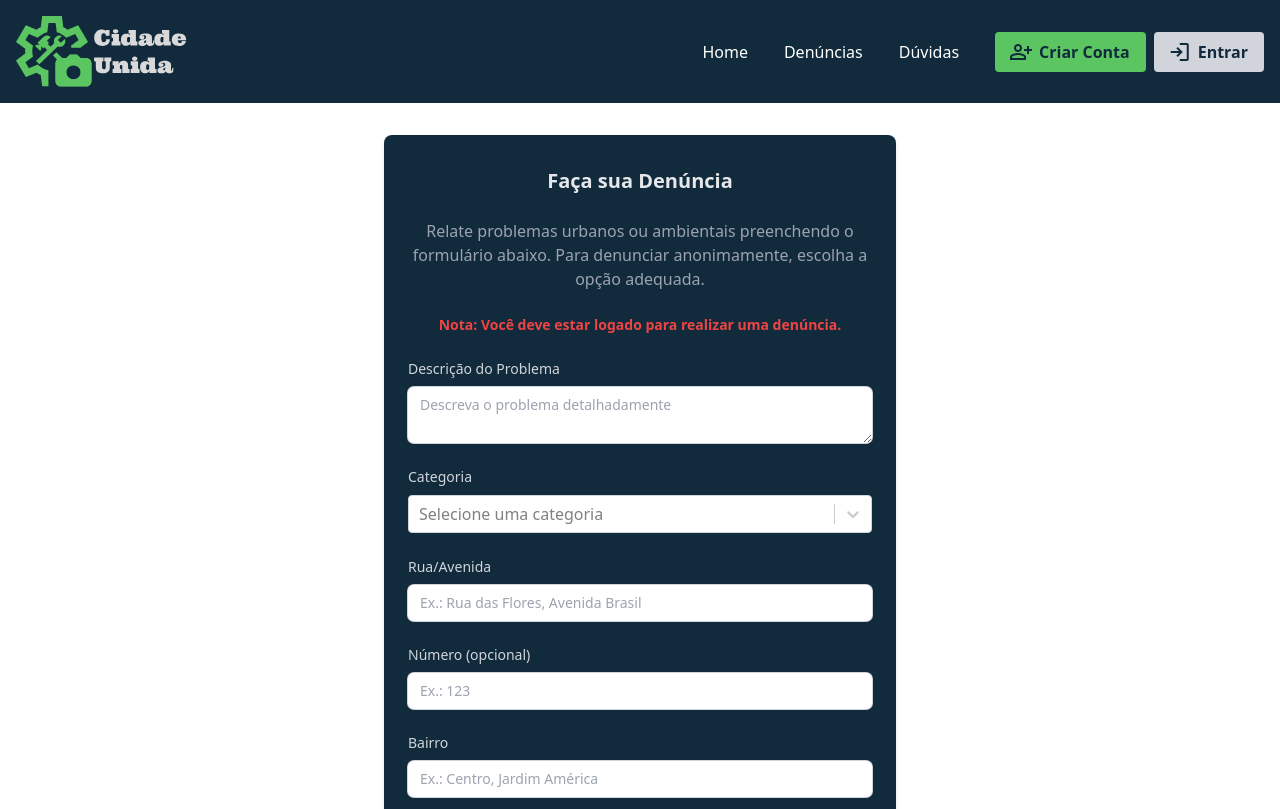
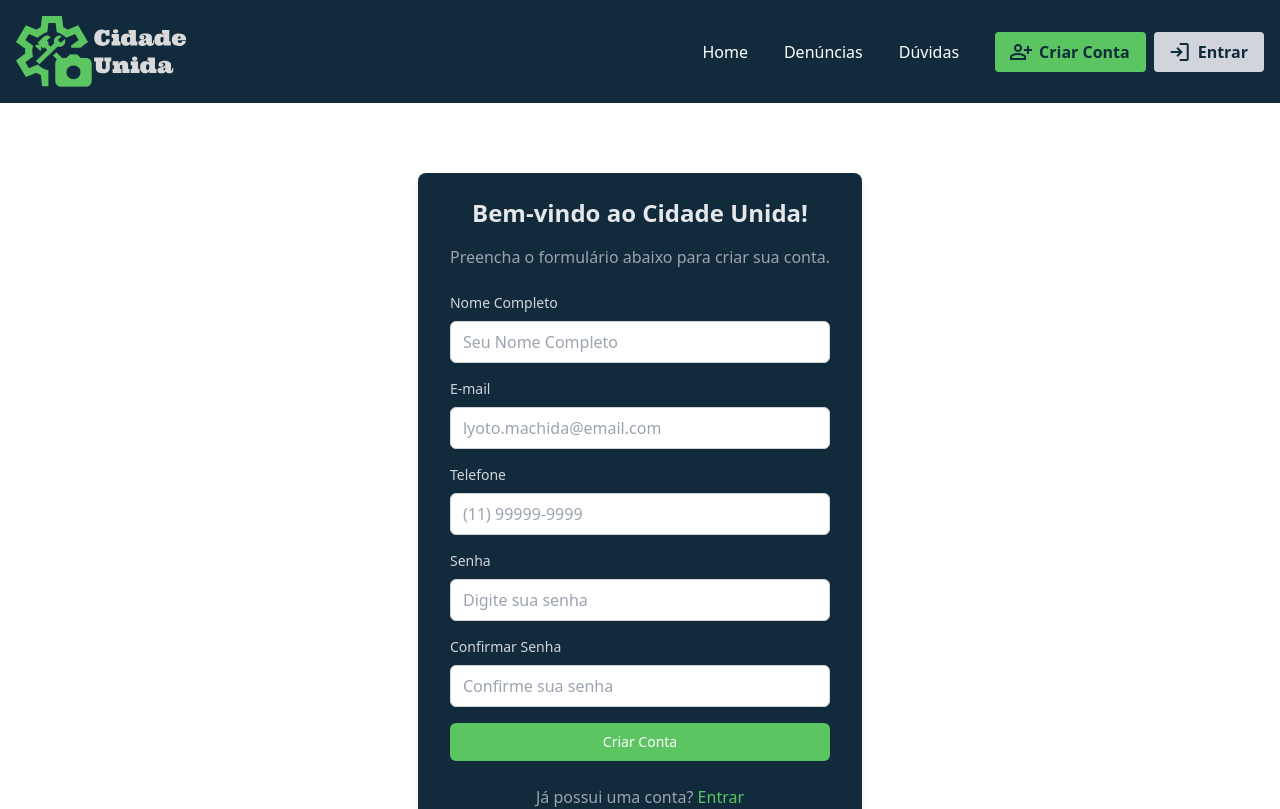
Before and after one commit to rafaelromwno/cidade-integra-frontend, a React (Vite) app in the folder frontend/: page / in a window 1280 px wide. Shown: the top 809 px of the page. Built offline with nearby package versions, Linux system fonts and the light colour scheme.

Commit message:
feat: migrando a pagina "criarconta"

```diff
--- a/frontend/src/App.jsx
+++ b/frontend/src/App.jsx
@@ -1,14 +1,14 @@
-import { useState } from "react";
 import PaginaInicial from "./pages/PaginaInicial";
 import Duvidas from "./pages/Duvidas";
 import Denuncia from "./pages/Denuncia";
+import CriarConta from "./pages/CriarConta"
 
 function App() {
-  const [count, setCount] = useState(0);
+
 
   return (
     <>
-      <Denuncia />
+      <CriarConta />
     </>
   );
 }
--- /dev/null
+++ b/frontend/src/components/FormularioCriarConta.jsx
@@ -0,0 +1,70 @@
+import { useState } from "react";
+
+export default function CriarConta() {
+  const [form, setForm] = useState({
+    nome: "",
+    email: "",
+    telefone: "",
+    senha: "",
+    confirmarSenha: "",
+  });
+
+  const handleChange = (e) => {
+    setForm({ ...form, [e.target.name]: e.target.value });
+  };
+
+  const handleSubmit = (e) => {
+    e.preventDefault();
+    console.log("Dados do formulário:", form);
+    // Aqui você pode integrar com Firebase Authentication
+  };
+
+  return (
+    <div className="flex items-center justify-center min-h-screen">
+      <div className="bg-azul-paleta shadow-md rounded-lg px-8 py-6 max-w-md">
+        <h1 className="text-2xl font-bold text-center mb-4 text-gray-200">
+          Bem-vindo ao Cidade Unida!
+        </h1>
+        <p className="text-center text-gray-400 mb-6">
+          Preencha o formulário abaixo para criar sua conta.
+        </p>
+
+        <form onSubmit={handleSubmit}>
+          {[
+            { label: "Nome Completo", name: "nome", type: "text", placeholder: "Seu Nome Completo" },
+            { label: "E-mail", name: "email", type: "email", placeholder: "lyoto.machida@email.com" },
+            { label: "Telefone", name: "telefone", type: "tel", placeholder: "(11) 99999-9999" },
+            { label: "Senha", name: "senha", type: "password", placeholder: "Digite sua senha" },
+            { label: "Confirmar Senha", name: "confirmarSenha", type: "password", placeholder: "Confirme sua senha" },
+          ].map(({ label, name, type, placeholder }) => (
+            <div className="mb-4" key={name}>
+              <label className="block text-sm font-medium text-gray-300 mb-2">
+                {label}
+              </label>
+              <input
+                type={type}
+                name={name}
+                value={form[name]}
+                onChange={handleChange}
+                className="shadow-sm rounded-md w-full px-3 py-2 border border-gray-300 focus:outline-none focus:ring-indigo-500 focus:border-indigo-500"
+                placeholder={placeholder}
+                required
+              />
+            </div>
+          ))}
+
+          <button
+            type="submit"
+            className="w-full flex justify-center py-2 px-4 border border-transparent rounded-md shadow-sm text-sm font-medium text-white bg-verde-paleta hover:bg-verde-escuro-paleta duration-500 focus:outline-none focus:ring-2 focus:ring-offset-2 focus:ring-indigo-500"
+          >
+            Criar Conta
+          </button>
+        </form>
+
+        <p className="text-center text-gray-400 mt-6">
+          Já possui uma conta? <a href="/login" className="text-verde-paleta hover:text-verde-escuro-paleta duration-500">Entrar</a>
+        </p>
+      </div>
+    </div>
+  );
+}
--- /dev/null
+++ b/frontend/src/pages/CriarConta.jsx
@@ -0,0 +1,14 @@
+import React from 'react'
+import Layout from '../components/Layout'
+import FormularioCriarConta from '../components/FormularioCriarConta'
+
+const Denuncia = () => {
+  return (
+    <Layout>
+        <FormularioCriarConta />
+    </Layout>
+
+  )
+}
+
+export default Denuncia
```
